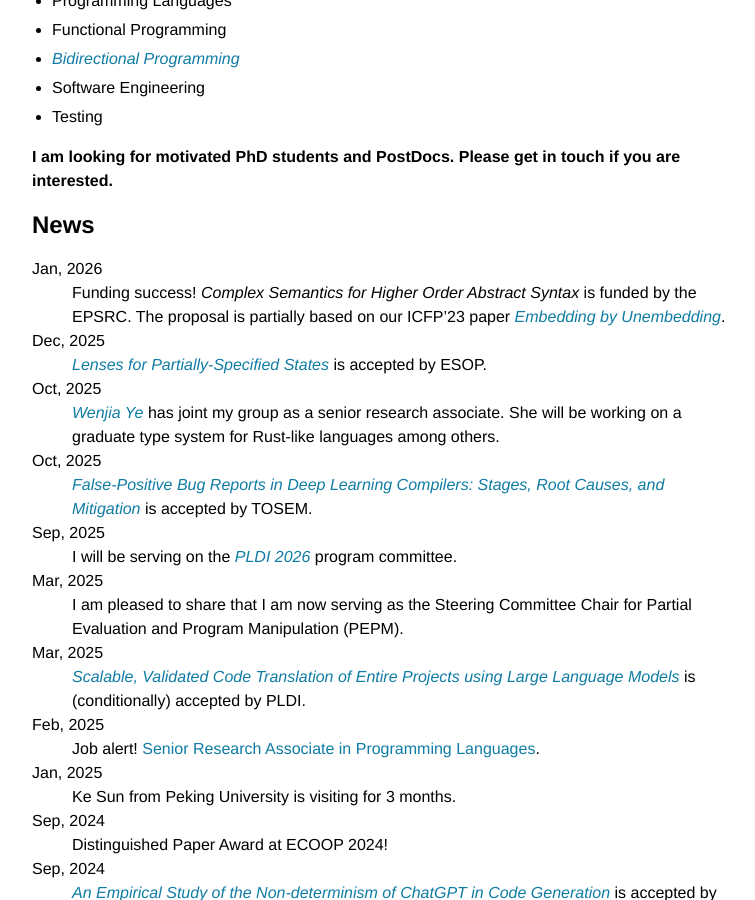
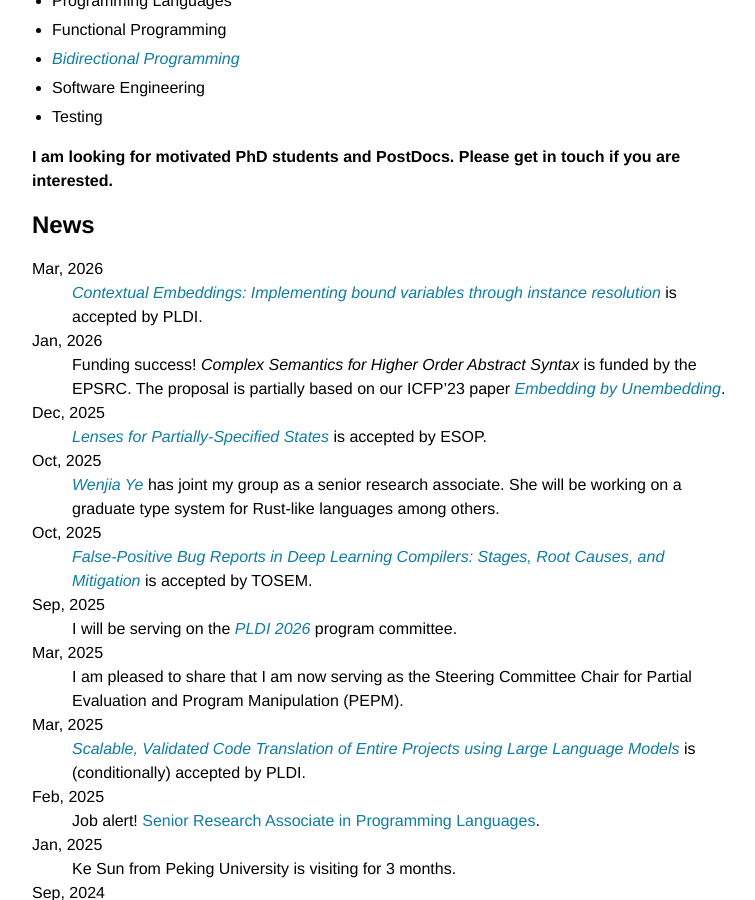
Before and after one commit to mengwangoxf/mengwangoxf.github.io, a Jekyll site: the page built from index.md, in a window 1280 px wide and 900 px high, scrolled down 805 px. Shown: the whole window, without its empty margins (258-1013 px from the left). Built offline with Jekyll 4.4.1, drawn with Linux system fonts in a browser that asks for light colours.

Commit message:
Update index.md

```diff
--- a/index.md
+++ b/index.md
@@ -28,6 +28,10 @@ The central theme of his research is to apply theoretical rigour to practical pr
 
 
 ## News
+
+Mar, 2026
+: [*Contextual Embeddings: Implementing bound variables through
+  instance resolution*](./Papers/PLDI26.pdf) is accepted by PLDI.
 
 Jan, 2026
 : Funding success! *Complex Semantics for Higher Order Abstract Syntax* is funded by the EPSRC. The proposal is partially based on our ICFP'23 paper [*Embedding by Unembedding*](./Papers/ICFP23a.pdf).
```
